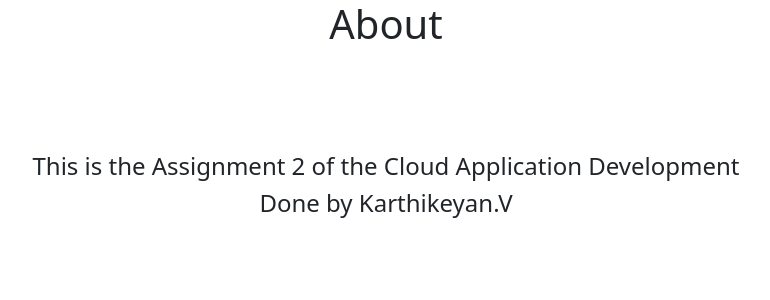
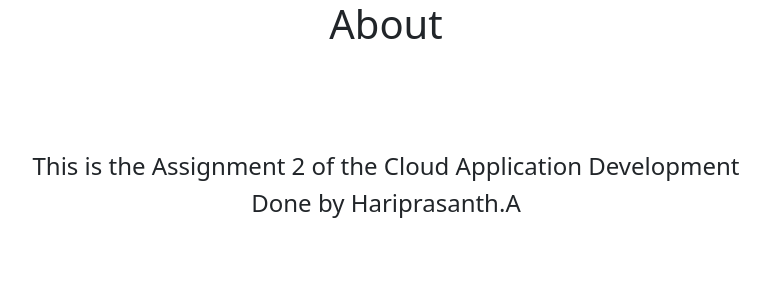
Before and after one commit to IBM-EPBL/IBM-Project-10678-1659196030, a Flask app: page /about in a window 1280 px wide. Shown: the top 300 px of the page, without its empty margins (254-1024 px from the left). Run offline with Flask 2, Linux system fonts and the light colour scheme.

Commit message:
Update about.html

```diff
--- a/Assignments/TEAM MEMBER 2/Assignment-2/templates/about.html
+++ b/Assignments/TEAM MEMBER 2/Assignment-2/templates/about.html
@@ -11,7 +11,7 @@
     <div align="center">
         <h1>About</h1><br><br><br><br>
         <h4>This is the Assignment 2 of the Cloud Application Development</h4>
-        <h4>Done by Karthikeyan.V
+        <h4>Done by Hariprasanth.A
         </h4>
     </div>
 
```
